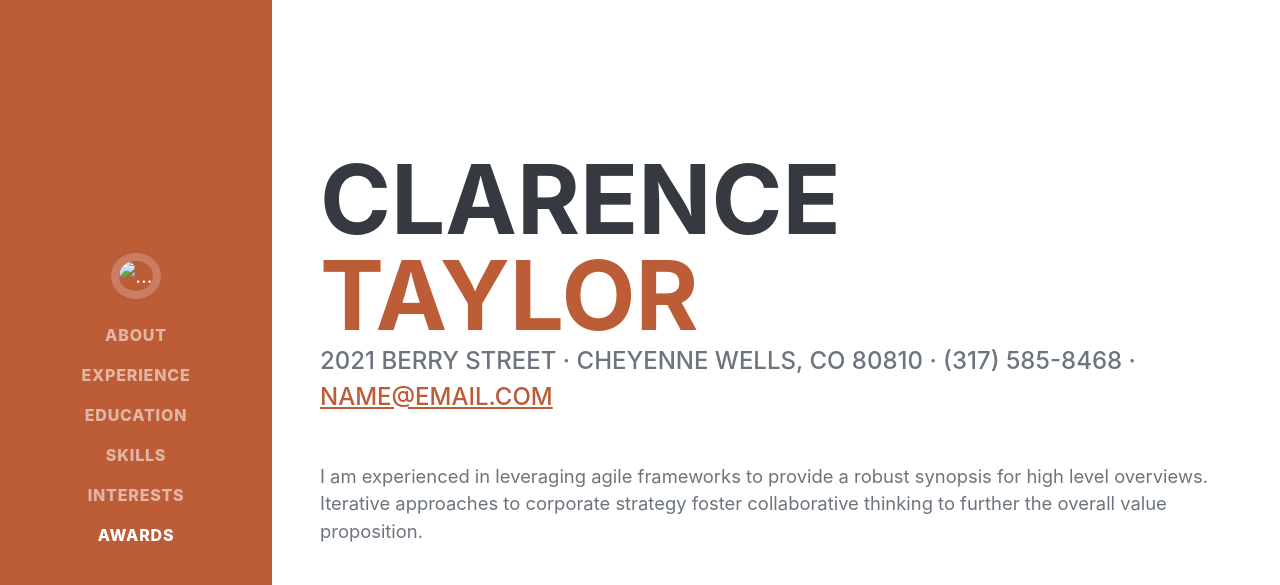
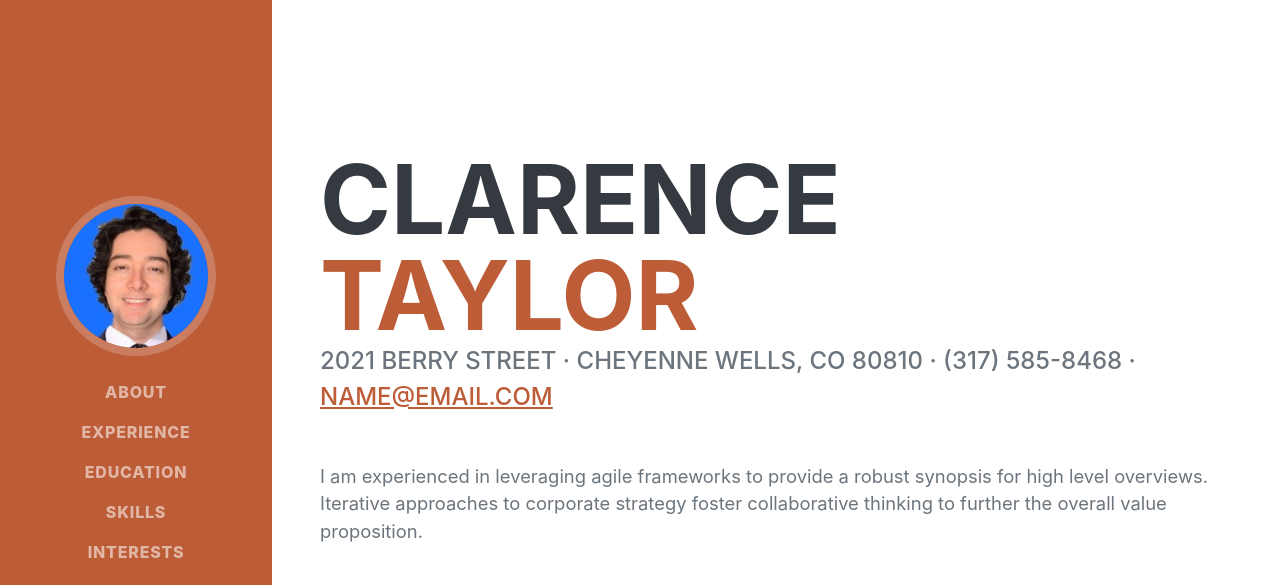
Before and after one commit to EmmanuelRamos42/emmanuelramos42.github.io, a plain HTML site: page index.html in a window 1280 px wide. Shown: the top 585 px of the page. Drawn offline with nearby package versions, Linux system fonts and the light colour scheme; files whose address does not match are found by name; a web font is replaced by a local one.

Commit message:
Update index.html

```diff
--- a/index.html
+++ b/index.html
@@ -6,7 +6,7 @@
         <meta name="description" content="" />
         <meta name="author" content="" />
         <title>Resume - Start Bootstrap Theme</title>
-        <link rel="icon" type="image/x-icon" href="assets/img/favicon.ico" />
+        <link rel="icon" type="image/x-icon" href="favicon.ico" />
         <!-- Font Awesome icons (free version)-->
         <script src="https://use.fontawesome.com/releases/v6.3.0/js/all.js" crossorigin="anonymous"></script>
         <!-- Google fonts-->
@@ -20,7 +20,7 @@
         <nav class="navbar navbar-expand-lg navbar-dark bg-primary fixed-top" id="sideNav">
             <a class="navbar-brand js-scroll-trigger" href="#page-top">
                 <span class="d-block d-lg-none">Emmanuel Ramos</span>
-                <span class="d-none d-lg-block"><img class="img-fluid img-profile rounded-circle mx-auto mb-2" src="assets/img/foto.jpg" alt="..." /></span>
+                <span class="d-none d-lg-block"><img class="img-fluid img-profile rounded-circle mx-auto mb-2" src="foto.jpg" alt="..." /></span>
             </a>
             <button class="navbar-toggler" type="button" data-bs-toggle="collapse" data-bs-target="#navbarResponsive" aria-controls="navbarResponsive" aria-expanded="false" aria-label="Toggle navigation"><span class="navbar-toggler-icon"></span></button>
             <div class="collapse navbar-collapse" id="navbarResponsive">
```
